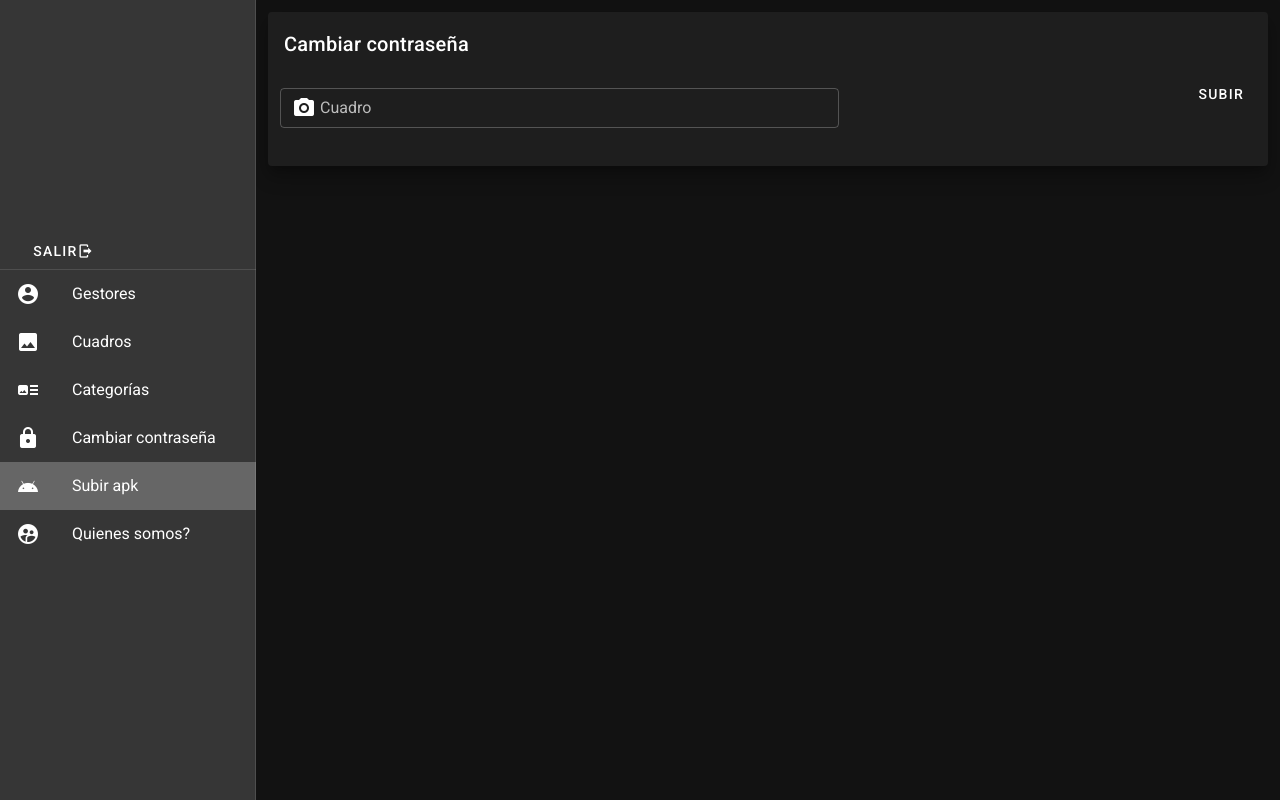
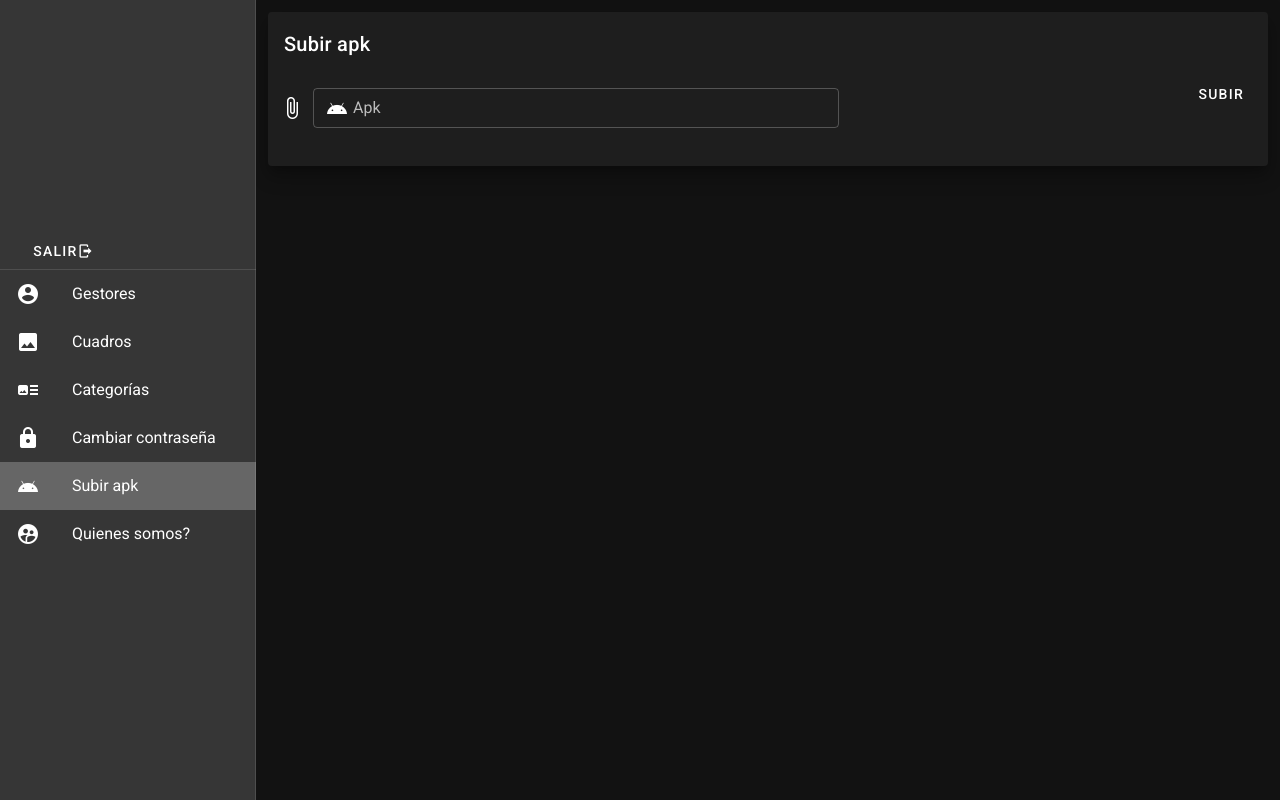
Before and after one commit to DarkLink13/gbigbe-admin, a Nuxt app: page /application in a window 1280 px wide. Built offline with nearby package versions, Linux system fonts and the light colour scheme.

Commit message:
FIx labels names

```diff
--- a/pages/application.vue
+++ b/pages/application.vue
@@ -1,18 +1,16 @@
 <template>
   <validation-observer ref="validator" v-slot="{ invalid }">
     <v-card class="elevation-12">
-      <v-card-title v-text="'Cambiar contraseña'"></v-card-title>
+      <v-card-title v-text="'Subir apk'"></v-card-title>
       <v-col cols="12">
         <v-row style="display: flex; justify-content: center">
           <v-col cols="12" sm="7" align="center">
             <v-file-input
               v-model="image.file"
-              placeholder="Cuadro"
               outlined
               dense
-              prepend-inner-icon="mdi-camera"
-              prepend-icon=""
-              label="Cuadro"
+              prepend-inner-icon="mdi-android"
+              label="Apk"
               @change="change"
             ></v-file-input>
           </v-col>
--- a/pages/description.vue
+++ b/pages/description.vue
@@ -1,7 +1,7 @@
 <template>
   <validation-observer ref="validator" v-slot="{ invalid }">
     <v-card class="elevation-12">
-      <v-card-title v-text="'Cambiar contraseña'"></v-card-title>
+      <v-card-title v-text="'Quienes somos?'"></v-card-title>
       <v-col cols="12">
         <v-row style="display: flex; justify-content: center">
           <v-col cols="12" sm="7" align="center">
```
